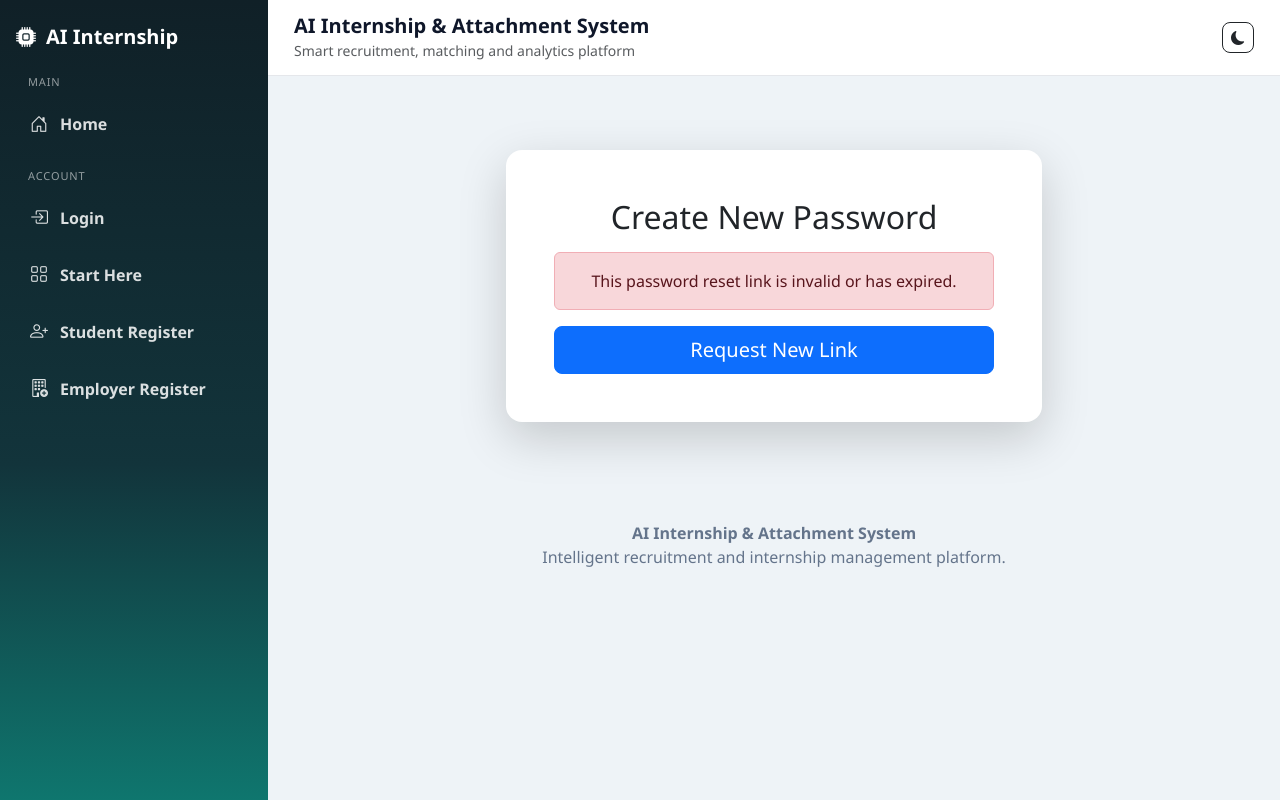
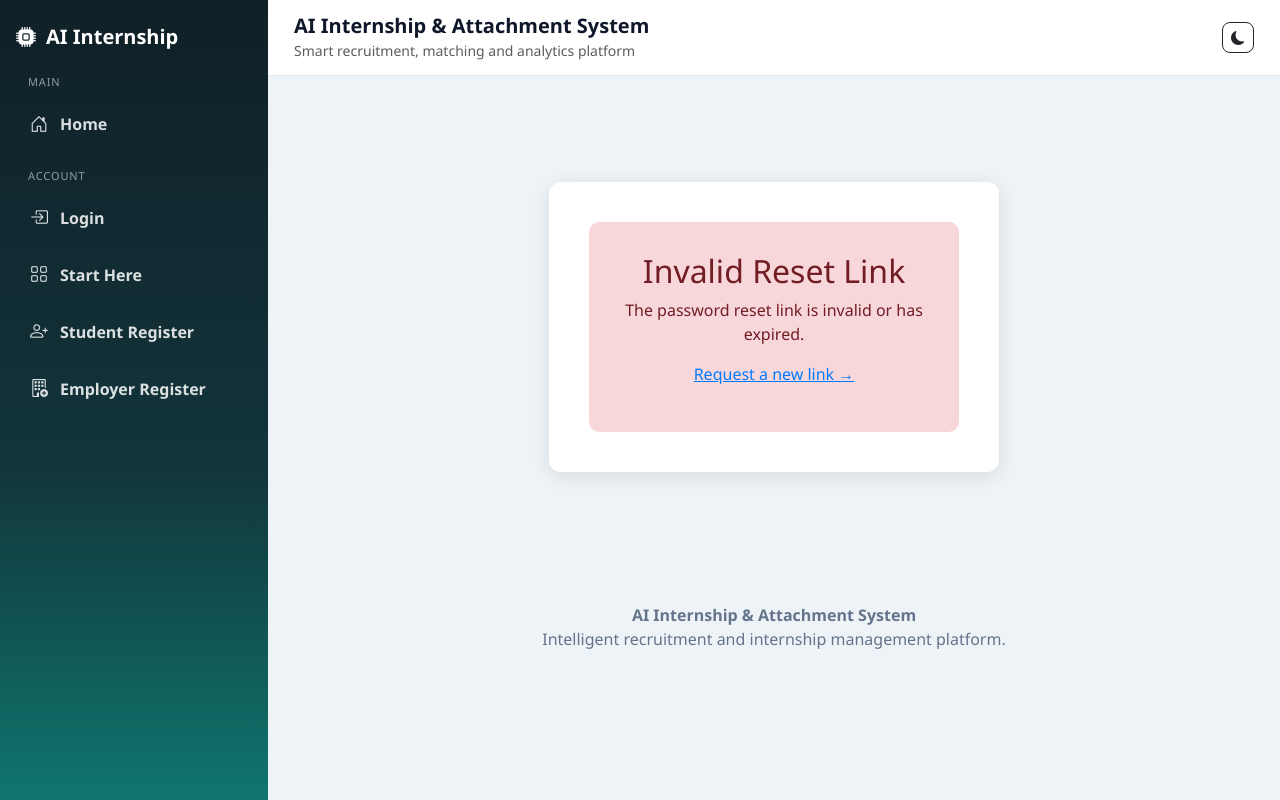
Before and after one commit to georgesultan931-bit/ai-attachment-system, a Django app: page /reset/1/1/ in a window 1280 px wide. Run offline with Django 5.2, Linux system fonts and the light colour scheme.

Commit message:
Added password reset functionality

```diff
--- a/accounts/urls.py
+++ b/accounts/urls.py
@@ -1,117 +1,29 @@
-# accounts/urls.py
-
 from django.urls import path
-from django.contrib.auth import views as auth_views
-
 from . import views
 
+urlpatterns = [
+    # Existing URLs
+    path('', views.home, name='home'),
+    path('account-start/', views.account_start, name='account_start'),
+    path('login/', views.user_login, name='login'),
+    path('logout/', views.logout_user, name='logout'),
+    path('dashboard/', views.dashboard, name='dashboard'),
+    path('student/register/', views.student_register, name='student_register'),
+    path('employer/register/', views.employer_register, name='employer_register'),
+    path('verify/<token>/', views.verify_registration_email, name='verify_registration_email'),
+    path('pending-approval/', views.pending_approval, name='pending_approval'),
+    path('create-student-profile/', views.create_student_profile, name='create_student_profile'),
+    path('create-employer-profile/', views.create_employer_profile, name='create_employer_profile'),
+    path('approve/<int:user_id>/', views.approve_user, name='approve_user'),
+    path('reject/<int:user_id>/', views.reject_user, name='reject_user'),
+    path('delete/<int:user_id>/', views.delete_user_account, name='delete_user_account'),
+    path('verify-user/<int:user_id>/', views.admin_verify_user, name='admin_verify_user'),
+    path('reset-password-admin/<int:user_id>/', views.admin_reset_user_password, name='admin_reset_user_password'),
+    path('delete-pending/', views.delete_old_pending_accounts, name='delete_old_pending_accounts'),
 
-urlpatterns = [
-    path("", views.home, name="home"),
-    path("start/", views.account_start, name="account_start"),
-
-    path("login/", views.user_login, name="login"),
-    path("logout/", views.logout_user, name="logout"),
-
-    path("student/register/", views.student_register, name="student_register"),
-    path("employer/register/", views.employer_register, name="employer_register"),
-
-    path("dashboard/", views.dashboard, name="dashboard"),
-
-    path(
-        "student/profile/create/",
-        views.create_student_profile,
-        name="create_student_profile",
-    ),
-
-    path(
-        "employer/profile/create/",
-        views.create_employer_profile,
-        name="create_employer_profile",
-    ),
-
-    path(
-        "verify-email/<str:token>/",
-        views.verify_registration_email,
-        name="verify_registration_email",
-    ),
-
-    path(
-        "pending-approval/",
-        views.pending_approval,
-        name="pending_approval",
-    ),
-
-    path(
-        "approve-user/<int:user_id>/",
-        views.approve_user,
-        name="approve_user",
-    ),
-
-    path(
-        "reject-user/<int:user_id>/",
-        views.reject_user,
-        name="reject_user",
-    ),
-
-    path(
-        "delete-user/<int:user_id>/",
-        views.delete_user_account,
-        name="delete_user_account",
-    ),
-
-    path(
-        "admin-verify-user/<int:user_id>/",
-        views.admin_verify_user,
-        name="admin_verify_user",
-    ),
-
-    path(
-        "admin-reset-password/<int:user_id>/",
-        views.admin_reset_user_password,
-        name="admin_reset_user_password",
-    ),
-
-    path(
-        "delete-old-pending-accounts/",
-        views.delete_old_pending_accounts,
-        name="delete_old_pending_accounts",
-    ),
-
-    # Password reset
-    path(
-        "password-reset/",
-        auth_views.PasswordResetView.as_view(
-            template_name="accounts/password_reset.html",
-            email_template_name="accounts/password_reset_email.html",
-            subject_template_name="accounts/password_reset_subject.txt",
-            success_url="/password-reset/done/",
-        ),
-        name="password_reset",
-    ),
-
-    path(
-        "password-reset/done/",
-        auth_views.PasswordResetDoneView.as_view(
-            template_name="accounts/password_reset_done.html",
-        ),
-        name="password_reset_done",
-    ),
-
-    path(
-        "reset/<uidb64>/<token>/",
-        auth_views.PasswordResetConfirmView.as_view(
-            template_name="accounts/password_reset_confirm.html",
-            success_url="/reset/done/",
-        ),
-        name="password_reset_confirm",
-    ),
-
-    path(
-        "reset/done/",
-        auth_views.PasswordResetCompleteView.as_view(
-            template_name="accounts/password_reset_complete.html",
-        ),
-        name="password_reset_complete",
-    ),
+    # Password Reset URLs (ADD THESE)
+    path('password-reset/', views.password_reset_request, name='password_reset'),
+    path('password-reset/done/', views.password_reset_done, name='password_reset_done'),
+    path('reset-password/<uidb64>/<token>/', views.password_reset_confirm, name='password_reset_confirm'),
+    path('reset-password/complete/', views.password_reset_complete, name='password_reset_complete'),
 ]
--- a/templates/accounts/login.html
+++ b/templates/accounts/login.html
@@ -232,6 +232,10 @@
                 Login
             </button>
 
+            <p style="text-align:center; margin-top:15px;">
+    <a href="{% url 'password_reset' %}" style="color:#007bff;">Forgot Password?</a>
+</p>
+
             {% if next %}
                 <input type="hidden" name="next" value="{{ next }}">
             {% endif %}
--- a/templates/accounts/password_reset_confirm.html
+++ b/templates/accounts/password_reset_confirm.html
@@ -1,81 +1,28 @@
-{% extends "base.html" %}
+{% extends 'base.html' %}
 
 {% block content %}
-<div class="container py-5" style="max-width: 560px;">
-    <div class="card border-0 shadow-lg rounded-4">
-        <div class="card-body p-4 p-md-5">
-            <h2 class="text-center mb-3">Create New Password</h2>
+<div style="max-width:450px; margin:80px auto; background:white; padding:40px; border-radius:12px; box-shadow:0 4px 20px rgba(0,0,0,0.1);">
+    {% if valid %}
+        <h2 style="text-align:center; margin-bottom:25px;">Create New Password</h2>
 
-            {% if validlink %}
-                <p class="text-muted text-center mb-4">
-                    Enter your new password below.
-                </p>
+        {% if messages %}
+            {% for message in messages %}
+                <div style="background:#f8d7da; color:#721c24; padding:12px; border-radius:8px; margin-bottom:20px;">{{ message }}</div>
+            {% endfor %}
+        {% endif %}
 
-                <form method="post" novalidate>
-                    {% csrf_token %}
-
-                    {% if form.errors %}
-                        <div class="alert alert-danger">
-                            Please correct the password errors below.
-                        </div>
-                    {% endif %}
-
-                    <div class="mb-3">
-                        <label for="id_new_password1" class="form-label">
-                            New Password
-                        </label>
-                        <input
-                            type="password"
-                            name="new_password1"
-                            autocomplete="new-password"
-                            required
-                            id="id_new_password1"
-                            class="form-control form-control-lg"
-                            placeholder="Enter new password"
-                        >
-
-                        {% if form.new_password1.errors %}
-                            <div class="text-danger small mt-1">
-                                {{ form.new_password1.errors }}
-                            </div>
-                        {% endif %}
-                    </div>
-
-                    <div class="mb-3">
-                        <label for="id_new_password2" class="form-label">
-                            Confirm New Password
-                        </label>
-                        <input
-                            type="password"
-                            name="new_password2"
-                            autocomplete="new-password"
-                            required
-                            id="id_new_password2"
-                            class="form-control form-control-lg"
-                            placeholder="Confirm new password"
-                        >
-
-                        {% if form.new_password2.errors %}
-                            <div class="text-danger small mt-1">
-                                {{ form.new_password2.errors }}
-                            </div>
-                        {% endif %}
-                    </div>
-
-                    <button type="submit" class="btn btn-success btn-lg w-100">
-                        Change Password
-                    </button>
-                </form>
-            {% else %}
-                <div class="alert alert-danger text-center">
-                    This password reset link is invalid or has expired.
-                </div>
-
-                <a href="{% url 'password_reset' %}" class="btn btn-primary btn-lg w-100">
-                    Request New Link
-                </a>
-            {% endif %}
+        <form method="POST">
+            {% csrf_token %}
+            <input type="password" name="new_password" placeholder="New Password (min 6 characters)" required style="width:100%; padding:14px; margin:10px 0; border:1px solid #ddd; border-radius:8px;">
+            <input type="password" name="confirm_password" placeholder="Confirm Password" required style="width:100%; padding:14px; margin:10px 0; border:1px solid #ddd; border-radius:8px;">
+            <button type="submit" style="width:100%; padding:14px; background:#007bff; color:white; border:none; border-radius:8px; font-size:16px; cursor:pointer; margin-top:10px;">Reset Password</button>
+        </form>
+    {% else %}
+        <div style="text-align:center; padding:30px; background:#f8d7da; border-radius:10px;">
+            <h2 style="color:#721c24;">Invalid Reset Link</h2>
+            <p style="color:#721c24;">The password reset link is invalid or has expired.</p>
+            <p><a href="{% url 'password_reset' %}" style="color:#007bff;">Request a new link →</a></p>
         </div>
-    </div>
+    {% endif %}
 </div>
 {% endblock %}
```
Also changed, not shown: accounts/views.py (+152 -77 lines), config/settings.py (+12 -0 lines), templates/accounts/password_reset.html (deleted, +0 -49 lines), templates/accounts/password_reset_complete.html (+7 -15 lines), templates/accounts/password_reset_done.html (+8 -15 lines), templates/accounts/password_reset_form.html (added, +24 -0 lines).
